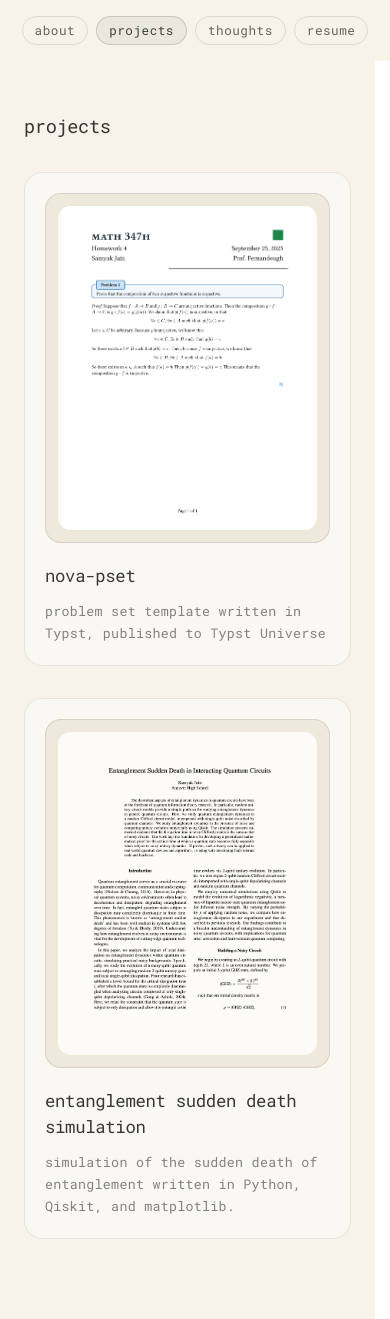
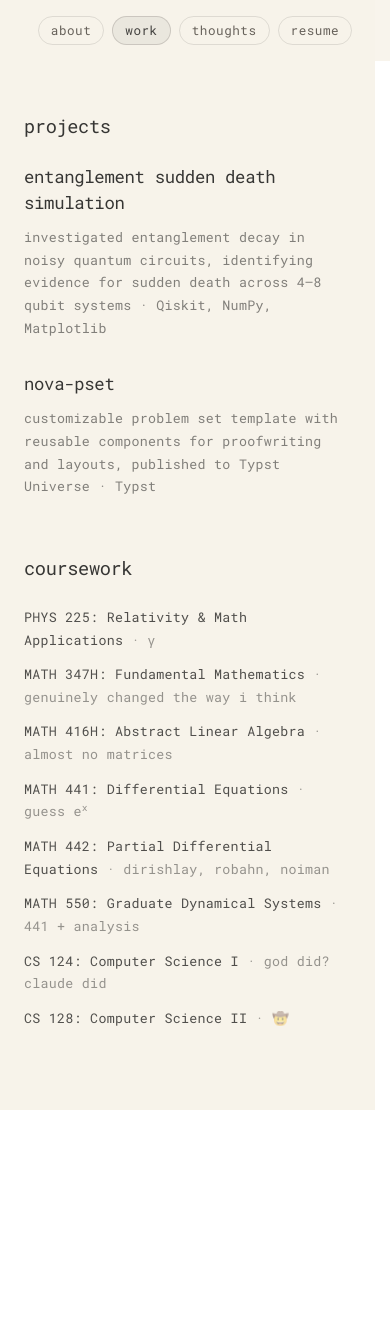
Before and after one commit to samyakj5/personal-website, a Next.js app: page /projects in a window 390 px wide. After the commit the page ends 1110 px from the top, so only its background shows below. Built offline with nearby package versions, Linux system fonts and the light colour scheme.

Commit message:
Added notes for courses, made stuff look cleaner

```diff
--- a/app/page.tsx
+++ b/app/page.tsx
@@ -3,6 +3,7 @@ import { SiteHeader } from "@/components/site-header";
 
 const githubHref = "https://github.com/samyakj5";
 const linkedinHref = "https://www.linkedin.com/in/samyak-jain-uiuc/";
+const emailHref = "mailto:samyakj5@illinois.edu";
 
 export default function Home() {
   return (
@@ -35,6 +36,13 @@ export default function Home() {
               className="inline-flex items-center justify-center p-1 transition-opacity duration-200 hover:opacity-70 focus-visible:opacity-70 focus-visible:outline-none"
             >
               <LinkedInIcon />
+            </a>
+            <a
+              href={emailHref}
+              aria-label="Email"
+              className="inline-flex items-center justify-center p-1 transition-opacity duration-200 hover:opacity-70 focus-visible:opacity-70 focus-visible:outline-none"
+            >
+              <MailIcon />
             </a>
           </div>
         </div>
@@ -74,3 +82,22 @@ function LinkedInIcon() {
     </svg>
   );
 }
+
+function MailIcon() {
+  return (
+    <svg
+      aria-hidden="true"
+      className="h-[1.85rem] w-[1.85rem]"
+      viewBox="0 0 24 24"
+      fill="none"
+      stroke="currentColor"
+      strokeWidth="1.6"
+      strokeLinecap="round"
+      strokeLinejoin="round"
+      xmlns="http://www.w3.org/2000/svg"
+    >
+      <rect x="2" y="4" width="20" height="16" rx="2" />
+      <polyline points="2,4 12,13 22,4" />
+    </svg>
+  );
+}
--- a/app/projects/page.tsx
+++ b/app/projects/page.tsx
@@ -1,23 +1,59 @@
-import Image from "next/image";
-import entanglementPng from "@/components/entanglement.png";
-import psetPng from "@/components/pset.png";
+import type { ReactNode } from "react";
 import { SiteHeader } from "@/components/site-header";
 
 const projects = [
   {
-    description: "problem set template written in Typst, published to Typst Universe",
-    image: psetPng,
-    imageAlt: "preview of a nova-pset.",
-    title: "nova-pset",
+    description:
+      "investigated entanglement decay in noisy quantum circuits, identifying evidence for sudden death across 4–8 qubit systems · Qiskit, NumPy, Matplotlib",
+    href: "https://github.com/samyakj5/entanglement-sudden-death",
+    title: "entanglement sudden death simulation",
   },
   {
     description:
-      "simulation of the sudden death of entanglement written in Python, Qiskit, and matplotlib.",
-    image: entanglementPng,
-    imageAlt: "preview of sudden death writeup.",
-    title: "entanglement sudden death simulation",
+      "customizable problem set template with reusable components for proofwriting and layouts, published to Typst Universe · Typst",
+    href: "https://typst.app/universe/package/nova-pset/",
+    title: "nova-pset",
   },
 ] as const;
+
+const coursework: Array<{ note?: ReactNode; title: string }> = [
+  {
+    note: "γ",
+    title: "PHYS 225: Relativity & Math Applications",
+  },
+  {
+    title: "MATH 347H: Fundamental Mathematics",
+    note: "genuinely changed the way i think",
+  },
+  {
+    title: "MATH 416H: Abstract Linear Algebra",
+    note: "almost no matrices",
+  },
+  {
+    title: "MATH 441: Differential Equations",
+    note: (
+      <>
+        guess e<sup className="relative -top-[0.52em] text-[0.72em]">x</sup>
+      </>
+    ),
+  },
+  {
+    title: "MATH 442: Partial Differential Equations",
+    note: "dirishlay, robahn, noiman",
+  },
+  {
+    title: "MATH 550: Graduate Dynamical Systems",
+    note: "441 + analysis",
+  },
+  {
+    title: "CS 124: Computer Science I",
+    note: "god did? claude did",
+  },
+  {
+    title: "CS 128: Computer Science II",
+    note: "🤠",
+  },
+];
 
 export default function ProjectsPage() {
   return (
@@ -25,36 +61,44 @@ export default function ProjectsPage() {
       <SiteHeader active="projects" />
 
       <section className="px-6 pb-20 pt-28 sm:pt-32">
-        <div className="mx-auto max-w-7xl">
+        <div className="mx-auto max-w-3xl">
           <h1 className="text-[14pt] font-light tracking-[-0.02em] text-black/78">
             projects
           </h1>
-          <div className="mt-8 grid gap-8 lg:grid-cols-2">
+          <div className="mt-6 space-y-8">
             {projects.map((project) => (
-              <article
-                key={project.title}
-                className="flex h-full flex-col gap-5 rounded-[1.15rem] border border-black/8 bg-white/40 p-5 lg:p-6"
+              <article key={project.title}>
+                <h2>
+                  <a
+                    href={project.href}
+                    target="_blank"
+                    rel="noreferrer"
+                    className="inline-block border-b border-transparent pb-px text-[13pt] font-light tracking-[-0.02em] text-black/78 transition-[border-color,opacity] duration-200 hover:border-black/30 hover:opacity-65 focus-visible:border-black/30 focus-visible:opacity-65 focus-visible:outline-none"
+                  >
+                    {project.title}
+                  </a>
+                </h2>
+                <p className="mt-2 max-w-2xl text-[10pt] font-light leading-[1.7] tracking-[0.02em] text-black/48">
+                  {project.description}
+                </p>
+              </article>
+            ))}
+          </div>
+
+          <h2 className="mt-14 text-[14pt] font-light tracking-[-0.02em] text-black/78">
+            coursework
+          </h2>
+          <div className="mt-6 space-y-3">
+            {coursework.map((course) => (
+              <p
+                key={course.title}
+                className="max-w-3xl text-[10pt] font-light leading-[1.7] tracking-[0.02em] text-black/68"
               >
-                <div className="rounded-[1rem] border border-black/10 bg-[#efe9dc] p-3">
-                  <div className="relative aspect-[4/5] overflow-hidden rounded-[0.8rem] bg-white/80">
-                    <Image
-                      fill
-                      src={project.image}
-                      alt={project.imageAlt}
-                      className="object-contain object-top"
-                      sizes="(min-width: 1280px) 38rem, (min-width: 1024px) 44vw, 100vw"
-                    />
-                  </div>
-                </div>
-                <div>
-                  <h2 className="text-[13pt] font-light tracking-[-0.02em] text-black/78">
-                    {project.title}
-                  </h2>
-                  <p className="mt-3 max-w-2xl text-[10pt] font-light leading-[1.65] tracking-[0.02em] text-black/48">
-                    {project.description}
-                  </p>
-                </div>
-              </article>
+                <span>{course.title}</span>
+                {course.note ? (
+                  <span className="text-black/40"> {" · "}{course.note}</span>
+                ) : null}
+              </p>
             ))}
           </div>
         </div>
--- a/app/thoughts/page.tsx
+++ b/app/thoughts/page.tsx
@@ -11,7 +11,7 @@ export default function ThoughtsPage() {
             thoughts
           </h1>
           <p className="mt-6 max-w-2xl text-[10pt] font-light leading-[1.7] tracking-[0.02em] text-black/48">
-            Notes, essays, and unfinished ideas will live here.
+            to be added
           </p>
         </div>
       </section>
--- a/components/site-header.tsx
+++ b/components/site-header.tsx
@@ -5,7 +5,7 @@ type NavId = "about" | "projects" | "thoughts" | "resume";
 
 const navItems: Array<{ href: string; id: NavId; label: string }> = [
   { href: "/", id: "about", label: "about" },
-  { href: "/projects", id: "projects", label: "projects" },
+  { href: "/projects", id: "projects", label: "work" },
   { href: "/thoughts", id: "thoughts", label: "thoughts" },
   { href: resumePdfHref, id: "resume", label: "resume" },
 ];
```
